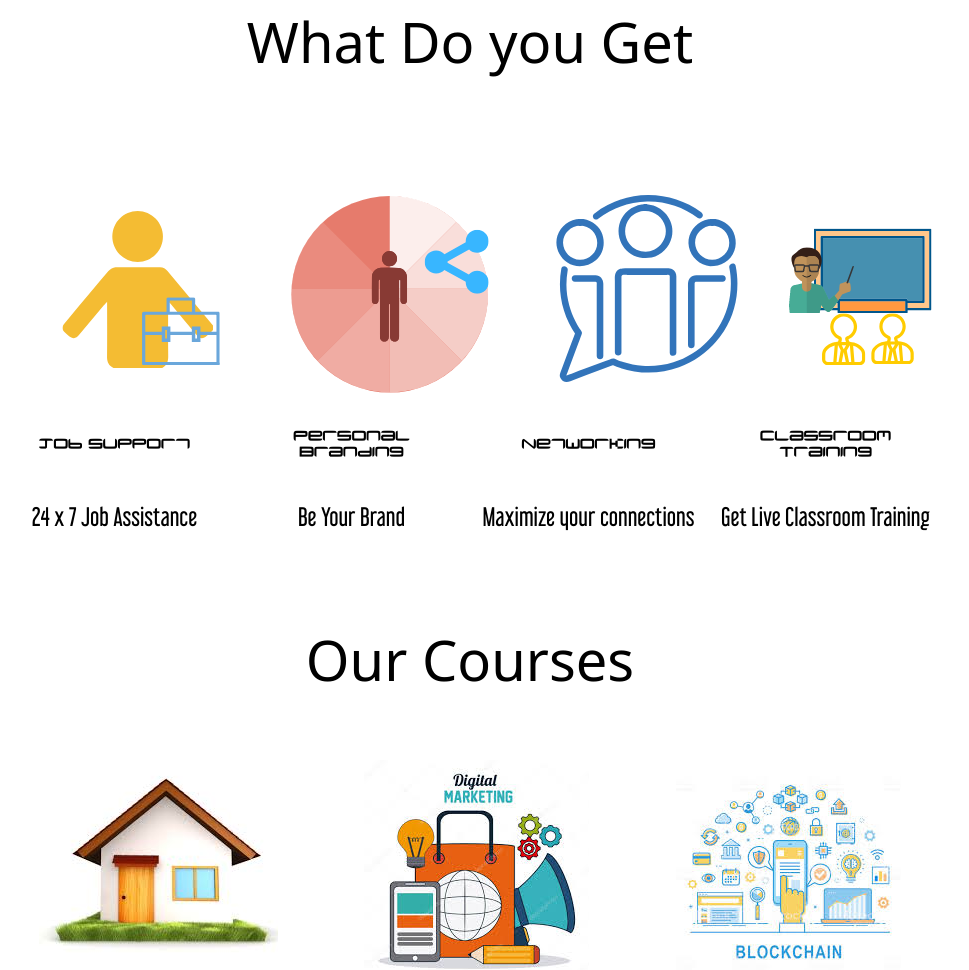
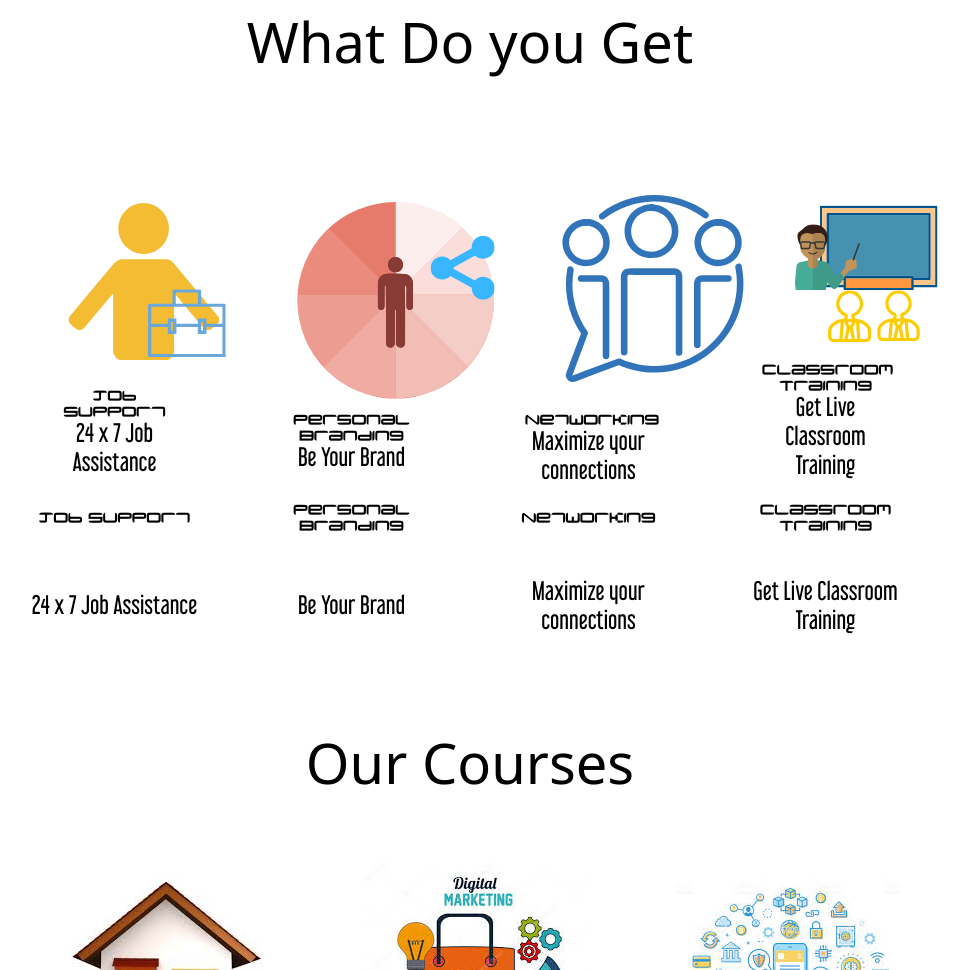
Before and after one commit to YATHARTHVARDAN/YATHARTH.git.io, a plain HTML site: page index.html in a window 1280 px wide. Shown: the part 1528-2498 px from the top of the page, without its empty margins (170-1139 px from the left). Drawn offline with Linux system fonts and the light colour scheme.

Commit message:
converrting 4 cols to one col

```diff
--- a/index.html
+++ b/index.html
@@ -50,30 +50,50 @@
 
             <div class="container">
              <div class="row">
-                <div class="col_md_3">
+                <div class="col_md_3 col sm_12 ">
                 <figure>
                     <img src="pics/job.png" class="col1"><br>
-
+                    <div class="txt3">
+                        Job Support
+                    </div>
+                    <div class="txt4">
+                        24 x 7 Job Assistance
+                    </div>
                 </figure>
                 </div>
-                <div class="col_md_3">
+                <div class="col_md_3 col sm_12 ">
                         <figure>
                                 <img src="pics/branding.png" class="col2"><br>
-
+                                <div class="txt3">
+                                    Personal Branding
+                                </div>
+                                <div class="txt4">
+                                    Be Your Brand
+                                </div>
                             </figure>
                 </div>
 
-                <div class="col_md_3">
+                <div class="col_md_3 col sm_12 ">
                         <figure>
                                 <img src="pics/networking.png" class="col3"><br>
-
+                                <div class="txt3">
+                                    Networking
+                                    </div>
+                                    <div class="txt4">
+                                        Maximize your connections
+                                        </div>
                             </figure>
                 </div>
 
-                <div class="col_md_3">
+                <div class="col_md_3 col sm_12 ">
                         <figure>
                                 <img src="pics/classroom.png" class="col4"><br>
-
+                                <div class="txt3">
+                                    Classroom Training
+                                    </div>
+                                    <div class="txt4">
+                                        Get Live Classroom Training
+                                       </div>
                                 </figure>
                 </div>
 
@@ -83,22 +103,22 @@
 
         <div class="container">
             <div class="row">
-            <div class="col_md_3">
+            <div class="col_md_3 col sm_12 ">
              <div class="txt3">
                  Job Support
              </div>
             </div>
-            <div class="col_md_3">
+            <div class="col_md_3 col sm_12 ">
              <div class="txt3">
                  Personal Branding
              </div>
             </div>
-            <div class="col_md_3">
+            <div class="col_md_3 col sm_12 ">
                 <div class="txt3">
              Networking
              </div>
             </div>
-            <div class="col_md_3">
+            <div class="col_md_3 col sm_12 ">
                 <div class="txt3">
             Classroom Training
             </div>
@@ -110,22 +130,22 @@
 
         <div class="container">
                 <div class="row">
-                <div class="col_md_3">
+                <div class="col_md_3 col sm_12 ">
                  <div class="txt4">
                      24 x 7 Job Assistance
                  </div>
                 </div>
-                <div class="col_md_3">
+                <div class="col_md_3 col sm_12 ">
                  <div class="txt4">
                      Be Your Brand
                  </div>
                 </div>
-                <div class="col_md_3">
+                <div class="col_md_3 col sm_12 ">
                     <div class="txt4">
                  Maximize your connections
                  </div>
                 </div>
-                <div class="col_md_3">
+                <div class="col_md_3 col sm_12 ">
                     <div class="txt4">
                  Get Live Classroom Training
                 </div>
@@ -140,14 +160,14 @@
             </h2>
         <div class="container">
             <div class="row">
-                <div class="col_md_4">
+                <div class="col_md_4 col_sm_12">
                  <figure class="col4_1">
                  <img src="pics/management.jpg"/>
 
                  </figure>
                 </div>
 
-                <div class="col_md_4">
+                <div class="col_md_4 col_sm_12">
                         <figure class="col4_1">
                                 <img src="pics/digital.jpg"/>
 
@@ -155,7 +175,7 @@
 
                 </div>
 
-                <div class="col_md_4">
+                <div class="col_md_4 col_sm_12">
                         <figure class="col4_1">
                                 <img src="pics/block.jpg"/>
 
@@ -166,19 +186,19 @@
         <!--end of first 3 columns-->
         <div class="container">
             <div class="row">
-                <div class="col_md_4">
+                <div class="col_md_4 col_sm_12">
                     <div class="txt">
                         Product Management
                     </div>
                 </div>
 
-                <div class="col_md_4">
+                <div class="col_md_4 col_sm_12">
                         <div class="txt">
                          Digital Marketing
                         </div>
                 </div>
 
-                    <div class="col_md_4">
+                    <div class="col_md_4 col_sm_12">
                             <div class="txt">
                                Blockchain Technology
                             </div>
@@ -190,14 +210,14 @@
            <br>
            <div class="container">
                 <div class="row">
-                    <div class="col_md_4">
+                    <div class="col_md_4 col_sm_12">
                      <figure class="col4_1">
                      <img src="pics/graph.png"/>
 
                      </figure>
                     </div>
 
-                    <div class="col_md_4">
+                    <div class="col_md_4 col_sm_12">
                             <figure class="col4_1">
                                     <img src="pics/alumni.png"/>
 
@@ -205,7 +225,7 @@
 
                     </div>
 
-                    <div class="col_md_4">
+                    <div class="col_md_4 col_sm_12">
                             <figure class="col4_1">
                                     <img src="pics/currency.png"/>
 
@@ -218,20 +238,20 @@
         <!--end of second 3 cols-->
         <div class="container">
                 <div class="row">
-                    <div class="col_md_4">
+                    <div class="col_md_4 col_sm_12">
                         <div class="txt2">
                             <b>12%</b> respone rates and <br>interviews from recruiters<br>and hiring managers.
                         </div>
                     </div>
 
-                    <div class="col_md_4">
+                    <div class="col_md_4 col_sm_12">
                             <div class="txt2">
                              <b>20% </b>response rate and <br>interviews from alumni and <br>affinity networks.
 
                             </div>
                     </div>
 
-                        <div class="col_md_4">
+                        <div class="col_md_4 col_sm_12">
                                 <div class="txt2">
                                    <b>40%</b> of companies report a<br>bad hire costs them atleast<br>2500.
                                 </div>
```
